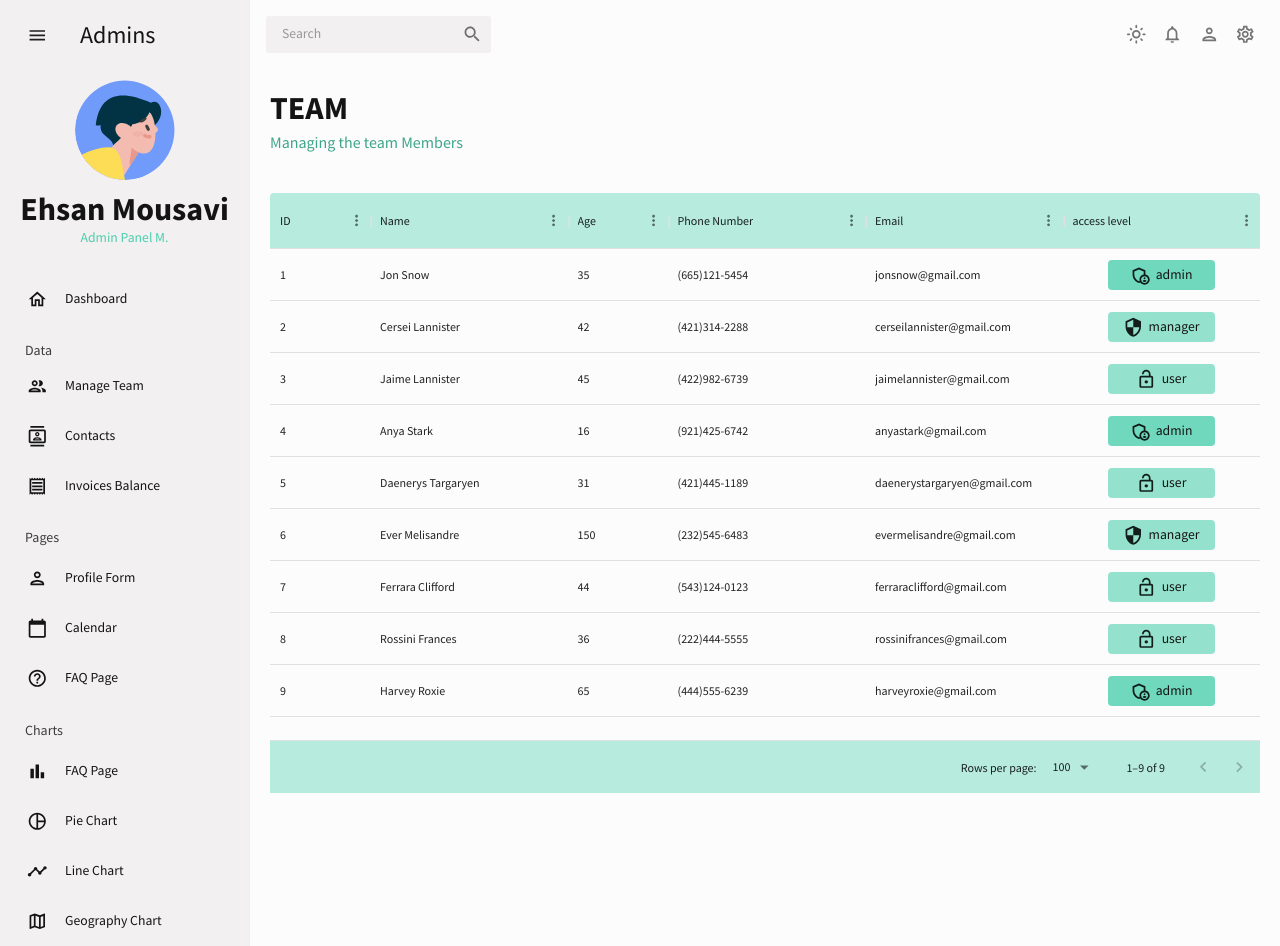
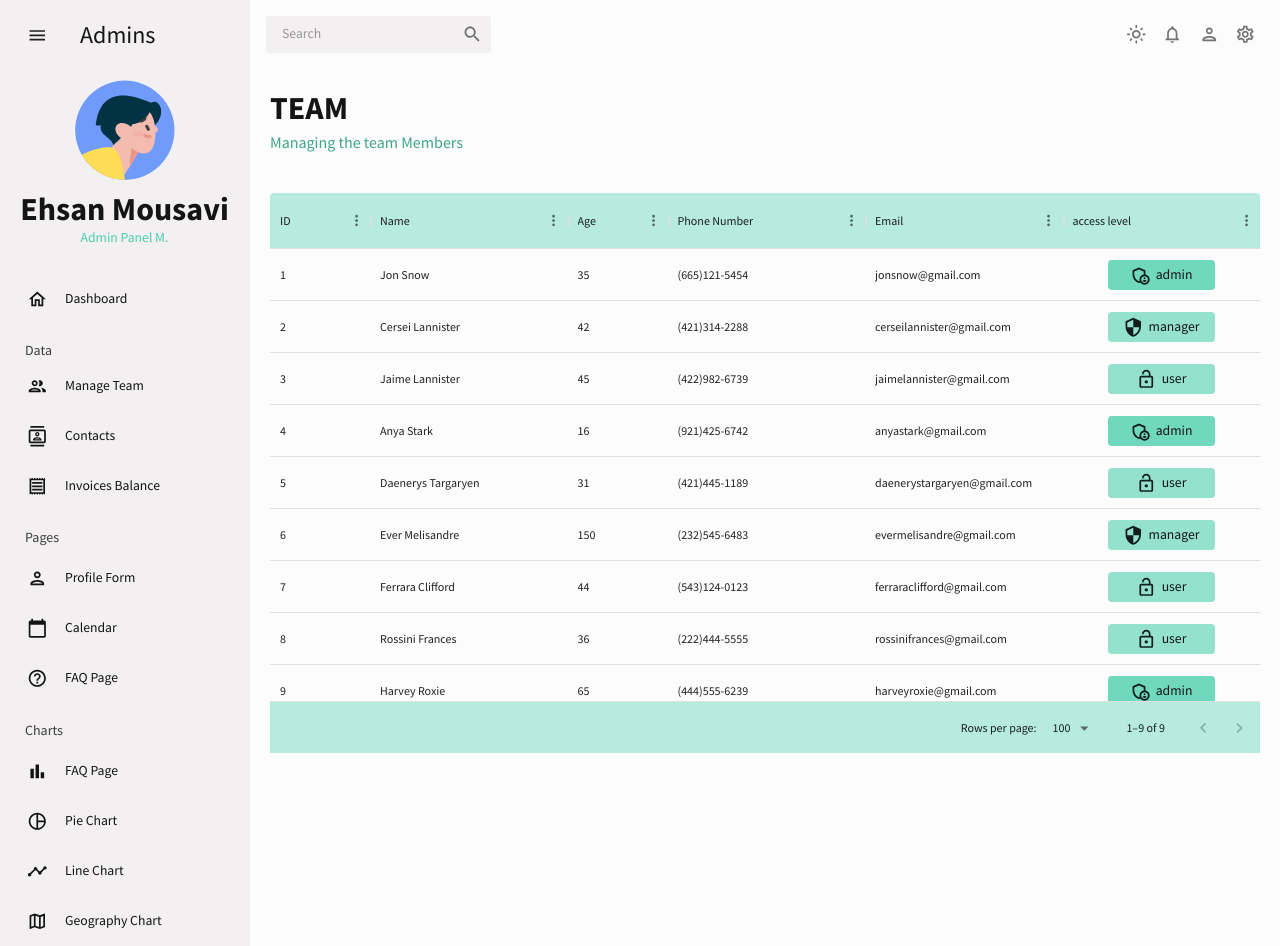
Before and after one commit to Ehsan-c137/admin-dashboard, a React (Vite) app: page /team in a window 1280 px wide. Built offline with nearby package versions, Linux system fonts and the light colour scheme.

Commit message:
change the height

```diff
--- a/src/scenes/team/index.jsx
+++ b/src/scenes/team/index.jsx
@@ -72,7 +72,7 @@ const Team = () => {
          <Header title="TEAM" subtitle="Managing the team Members">
             <Box
                m="40px 0px 0px 0px"
-               height="75vh"
+               height="70vh"
                width="100%"
                sx={{
                   ".MuiDataGrid-root": {
```
